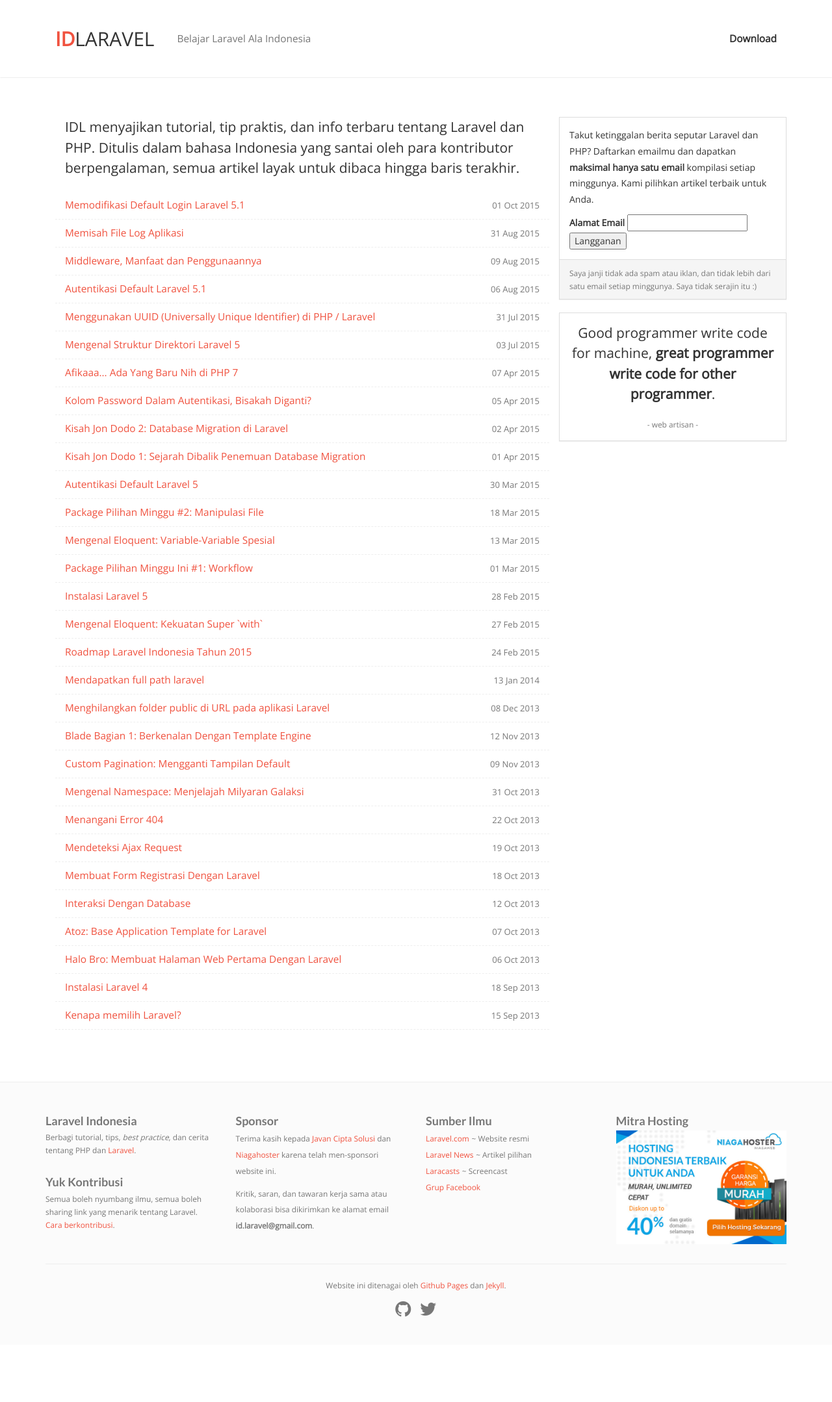
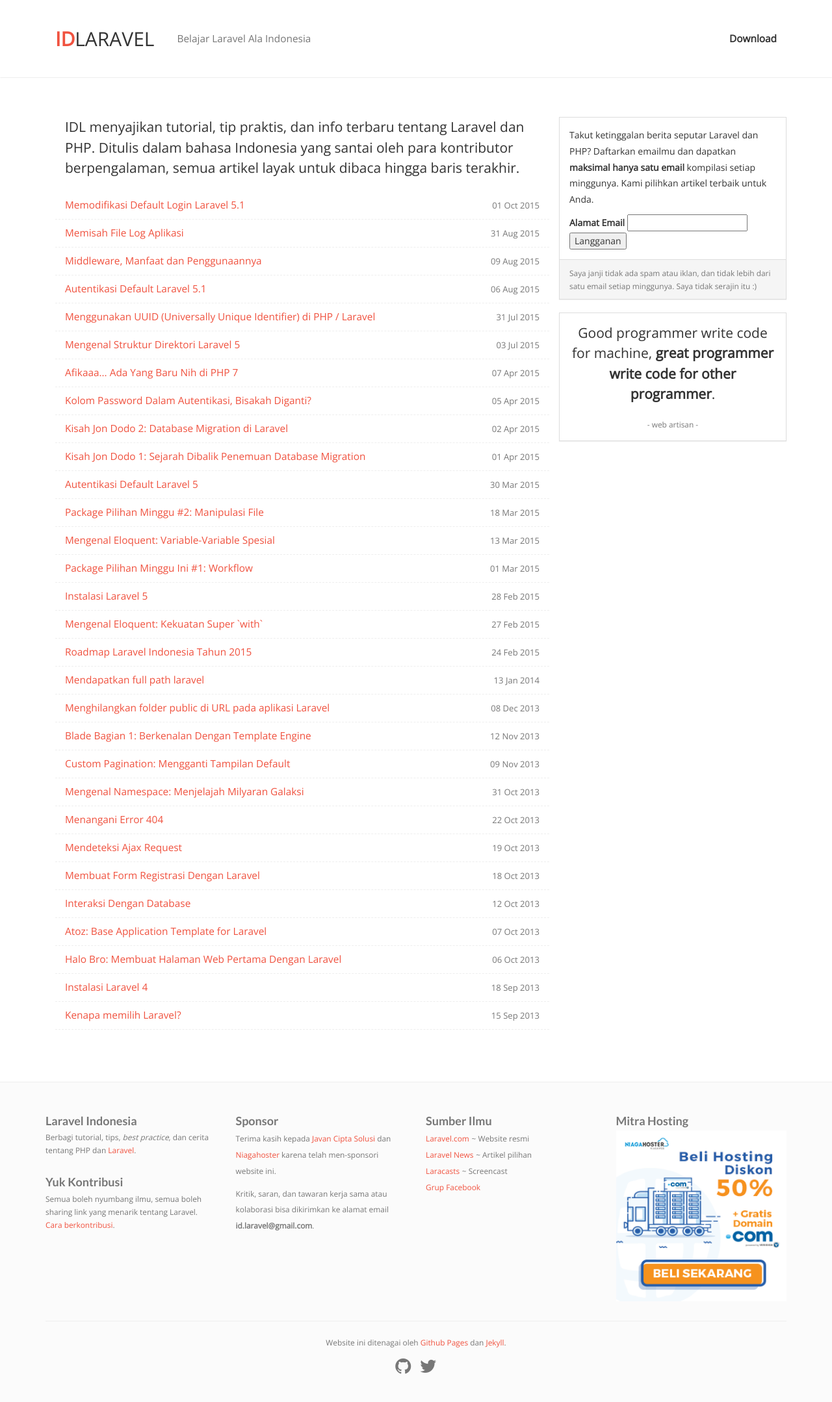
Before and after one commit to id-laravel/id-laravel.github.io, a Jekyll site: the page built from index.html, in a window 1280 px wide. Shown: the whole page at 65% size. Built offline with Jekyll 4.4.1, drawn with Linux system fonts in a browser that asks for light colours; nearby versions of some CDN libraries; the list of posts is cut into pages by our own code; comment, search, counter and statistics services are not loaded; before the commit the page ends 2070 px from its top, so only the background shows below that.

Commit message:
ganti banner niagahoster

```diff
--- a/_includes/footer.html
+++ b/_includes/footer.html
@@ -28,7 +28,7 @@
             <div class="col-md-3 column">
                 <h4 class="title">Mitra Hosting</h4>
                 <p>
-                    <a href="https://www.niagahoster.co.id" target="_blank"><img src="{{ site.baseurl }}public/img/Set3-niagahoster-600x400.jpg" alt="Niagahoster" class="image-centered" style="width: 100%"></a>
+                    <a href="https://www.niagahoster.co.id/domain-com-murah" target="_blank"><img src="{{ site.baseurl }}public/img/niagahoster-250x250.png" alt="Niagahoster" class="image-centered" style="width: 100%"></a>
                 </p>
             </div>
         </div>
```
Also changed, not shown: public/img/niagahoster-250x250.png (added).
